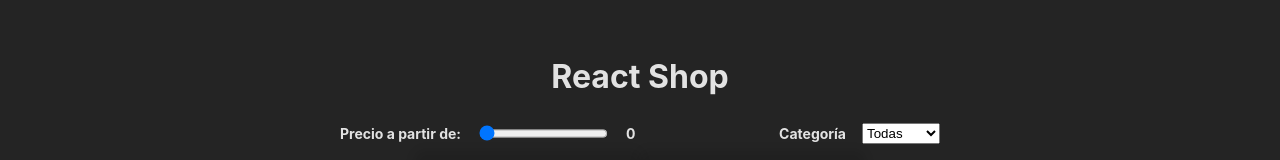
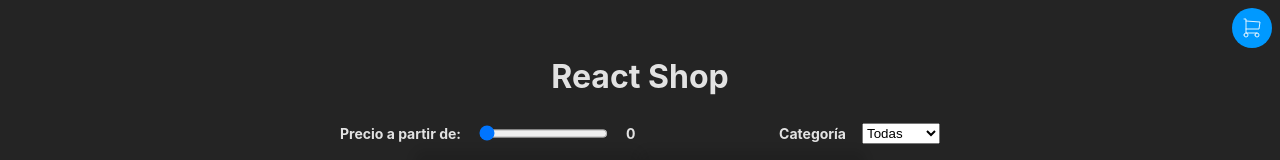
Before and after one commit to AlbertLnz/shopping-cart-react, a React (Vite) app: page / in a window 1280 px wide. Shown: the top 160 px of the page. Built offline with nearby package versions, Linux system fonts and the light colour scheme.

Commit message:
CardComponent + styling

```diff
--- a/src/App.jsx
+++ b/src/App.jsx
@@ -1,3 +1,4 @@
+import { Cart } from "./components/Cart.jsx";
 import { Footer } from "./components/Footer.jsx";
 import { Header } from "./components/Header";
 import { Products } from "./components/Products";
@@ -12,6 +13,7 @@ function App() {
   return (
     <>
       <Header />
+      <Cart />
       <Products products={filteredProducts} />
       {IS_DEVELOPMENT && <Footer />}
     </>
--- /dev/null
+++ b/src/components/Cart.css
@@ -0,0 +1,56 @@
+.cart {
+  background: #000;
+  display: none;
+  padding: 32px;
+  position: fixed;
+  right: 0px;
+  top: 0px;
+  width: 200px;
+}
+
+.cart img {
+  aspect-ratio: 16/9;
+  width: 100%;
+}
+
+.cart li {
+  border-bottom: 1px solid #444;
+  padding-bottom: 16px;
+}
+
+.cart footer {
+  display: flex;
+  gap: 8px;
+  justify-content: center;
+  align-items: center;
+}
+
+.cart footer button {
+  padding: 8px;
+}
+
+.cart-button {
+  align-items: center;
+  background: #09f;
+  border-radius: 9999px;
+  cursor: pointer;
+  display: flex;
+  height: 32px;
+  justify-content: center;
+  padding: 4px;
+  position: absolute;
+  right: 8px;
+  top: 8px;
+  transition: all 0.3s ease;
+  width: 32px;
+  z-index: 9999;
+}
+
+.cart-button:hover {
+  scale: 1.1;
+}
+
+.cart-button ~ input:checked ~ .cart {
+  height: 100%;
+  display: block;
+}
--- /dev/null
+++ b/src/components/Cart.jsx
@@ -0,0 +1,38 @@
+import { useId } from "react";
+import "./Cart.css";
+import { CartIcon, RemoveFromCartIcon } from "./Icons";
+
+export function Cart() {
+  const cartCheckboxId = useId();
+
+  return (
+    <>
+      <label className="cart-button" htmlFor={cartCheckboxId}>
+        <CartIcon />
+      </label>
+      <input id={cartCheckboxId} type="checkbox" hidden />
+
+      <aside className="cart">
+        <ul>
+          <li>
+            <img
+              src="https://i.dummyjson.com/data/products/2/thumbnail.jpg"
+              alt="iPhone"
+            />
+            <div>
+              <strong>iPhone</strong> - $1499
+            </div>
+            <footer>
+              <small>
+                <button>+</button>
+              </small>
+            </footer>
+          </li>
+        </ul>
+        <button>
+          <RemoveFromCartIcon />
+        </button>
+      </aside>
+    </>
+  );
+}
--- a/src/hooks/useFilters.js
+++ b/src/hooks/useFilters.js
@@ -1,5 +1,5 @@
 import { useContext } from "react";
-import { FiltersContext } from "../components/context/filters";
+import { FiltersContext } from "../context/filters";
 
 export function useFilters() {
   const { filters, setFilters } = useContext(FiltersContext);
--- a/src/main.jsx
+++ b/src/main.jsx
@@ -1,6 +1,6 @@
 import ReactDOM from "react-dom/client";
 import App from "./App.jsx";
-import { FiltersProvider } from "./components/context/filters.jsx";
+import { FiltersProvider } from "./context/filters.jsx";
 import "./index.css";
 
 ReactDOM.createRoot(document.getElementById("root")).render(
```
Also changed, not shown: src/context/filters.jsx (renamed from src/components/context/filters.jsx).
